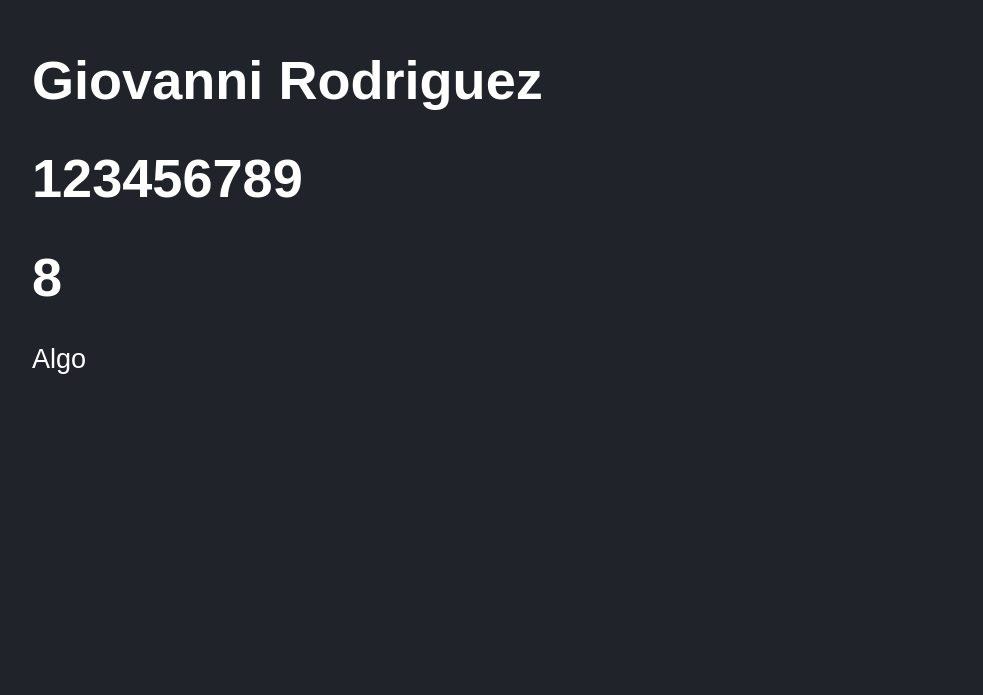
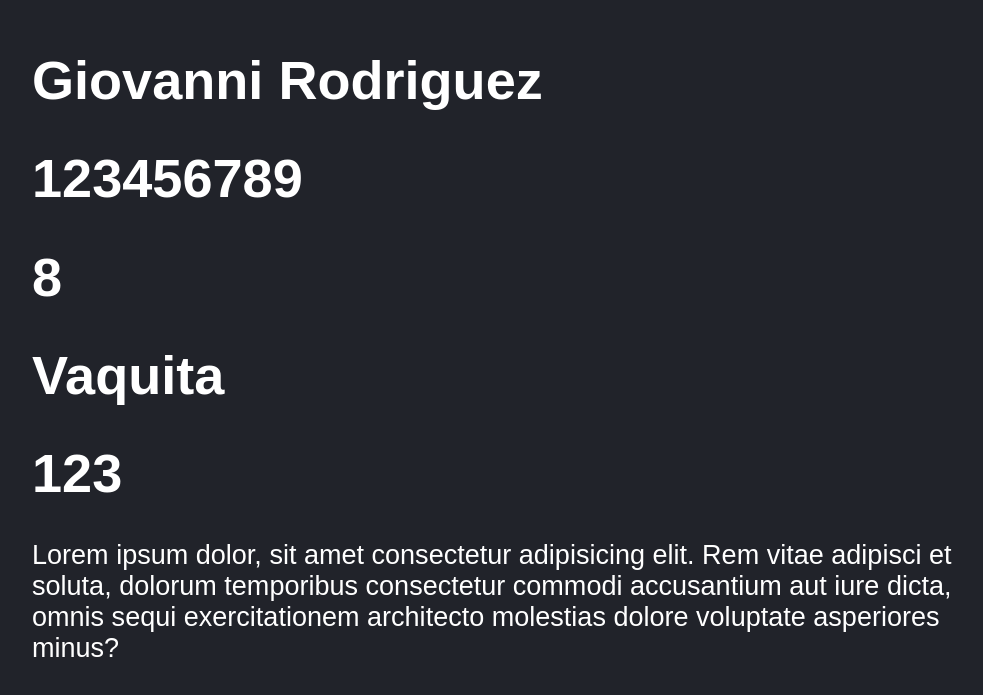
Before and after one commit to GralRodriguezDP/tutorial-js-react-001, a React (Vite) app: page / in a window 1280 px wide. Shown: the part 135-830 px from the top of the page, without its empty margins (116-1099 px from the left). Before the commit the page ends 800 px from the top, so only its background shows below. Built offline with nearby package versions, Linux system fonts and the light colour scheme.

Commit message:
Props, comunicacion entre componentes

```diff
--- a/src/FirstApp.jsx
+++ b/src/FirstApp.jsx
@@ -3,7 +3,7 @@ const getResult = () => {
     return 4 + 4;
 };
 
-export const FirstApp = () => {
+export const FirstApp = ( { title, subTitle } ) => {
     const newMessage = 'Giovanni Rodriguez';
     const newMessage2 = [1,2,3,4,5,6,7,8,9];
 
@@ -12,7 +12,9 @@ export const FirstApp = () => {
             <h1>{ newMessage }</h1>
             <h1>{ newMessage2 }</h1>
             <h1>{ getResult() }</h1>
-            <p>Algo</p>
+            <h1>{ title }</h1>
+            <h1>{ subTitle }</h1>
+            <p>Lorem ipsum dolor, sit amet consectetur adipisicing elit. Rem vitae adipisci et soluta, dolorum temporibus consectetur commodi accusantium aut iure dicta, omnis sequi exercitationem architecto molestias dolore voluptate asperiores minus?</p>
         </>
     );
 };
--- a/src/main.jsx
+++ b/src/main.jsx
@@ -6,6 +6,6 @@ import './styles.css';
 
 ReactDOM.createRoot(document.getElementById('root')).render(
     <React.StrictMode>
-        <FirstApp />
+        <FirstApp title="Vaquita" subTitle={ 123 } />
     </React.StrictMode>
 );
```
